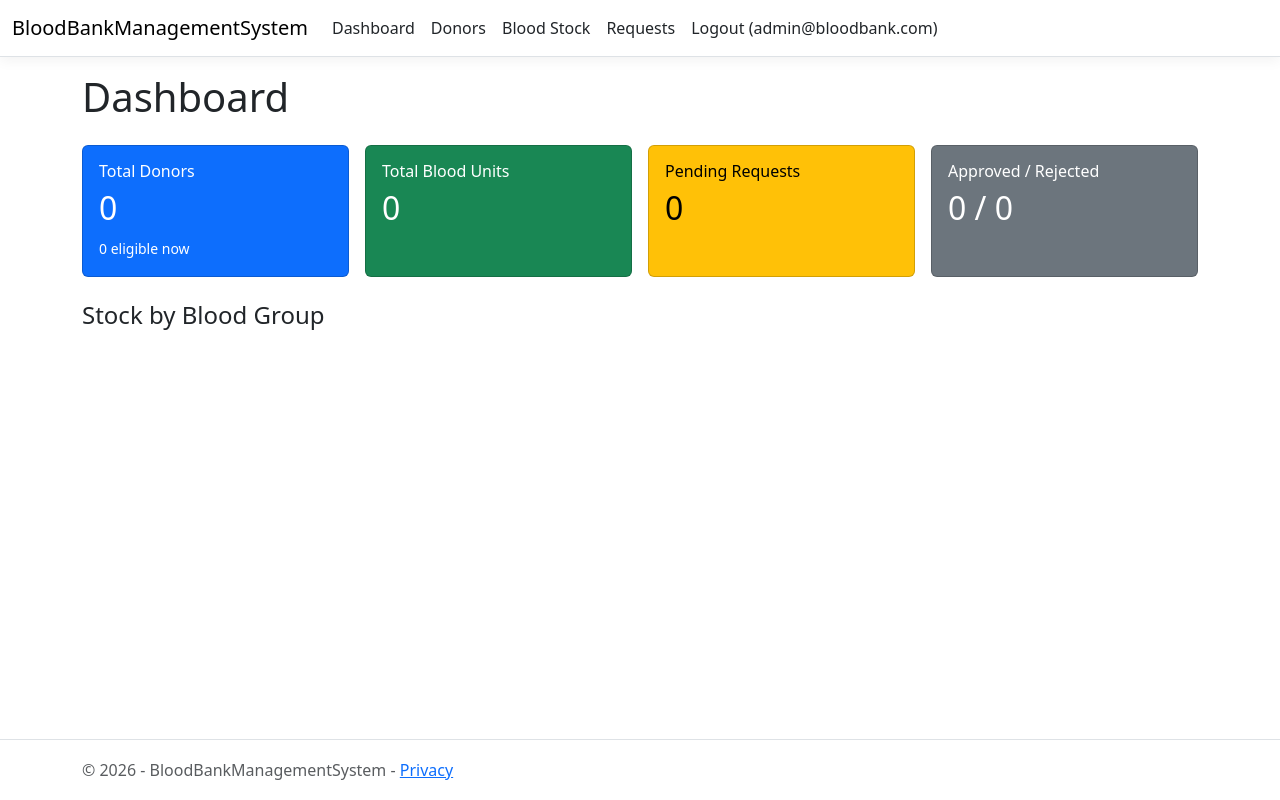
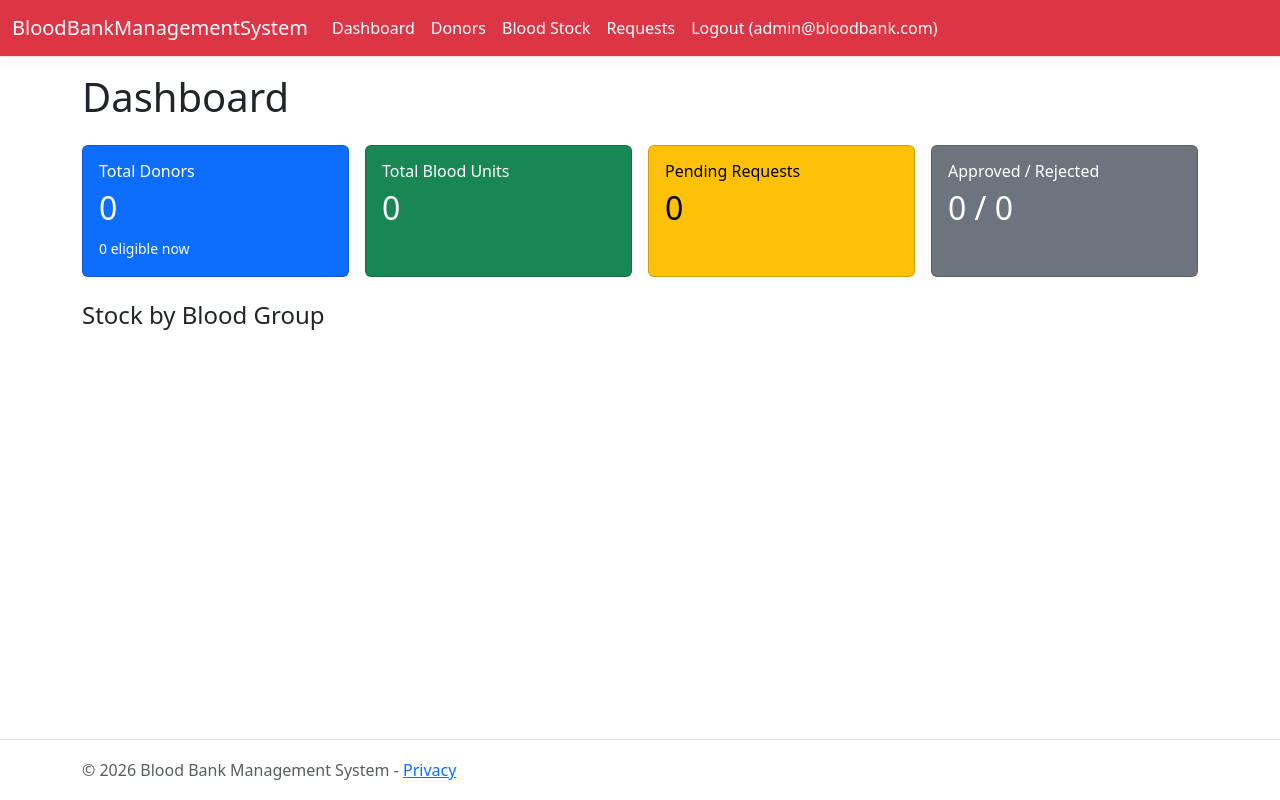
Before and after one commit to HarshKanjariya456/BloodBankManagementSystem, an ASP.NET Core app: page / in a window 1280 px wide. Run offline with ASP.NET Core 8, Linux system fonts and the light colour scheme; a user stored in the database is signed in; data that the repository does not hold is empty; style sheets or scripts are compiled from the project's sources.

Commit message:
Improve navbar and layout styling

```diff
--- a/BloodBankManagementSystem/Views/BloodRequests/Details.cshtml
+++ b/BloodBankManagementSystem/Views/BloodRequests/Details.cshtml
@@ -21,7 +21,7 @@
     <dt class="col-sm-3">Hospital</dt>
     <dd class="col-sm-9">@Model.HospitalName</dd>
     <dt class="col-sm-3">Blood Group</dt>
-    <dd class="col-sm-9">@Model.BloodGroup</dd>
+    <dd class="col-sm-9">@Model.BloodGroup.DisplayName()</dd>
     <dt class="col-sm-3">Units Required</dt>
     <dd class="col-sm-9">@Model.UnitsRequired</dd>
     <dt class="col-sm-3">Contact</dt>
--- a/BloodBankManagementSystem/Views/BloodRequests/Index.cshtml
+++ b/BloodBankManagementSystem/Views/BloodRequests/Index.cshtml
@@ -51,7 +51,7 @@
                 <td>@item.Id</td>
                 <td>@item.PatientName</td>
                 <td>@item.HospitalName</td>
-                <td>@item.BloodGroup</td>
+                <td>@item.BloodGroup.DisplayName()</td>
                 <td>@item.UnitsRequired</td>
                 <td>@item.RequestDate.ToString("dd MMM yyyy")</td>
                 <td>
--- a/BloodBankManagementSystem/Views/BloodStock/Index.cshtml
+++ b/BloodBankManagementSystem/Views/BloodStock/Index.cshtml
@@ -31,7 +31,7 @@
         @foreach (var item in Model)
         {
             <tr>
-                <td><strong>@item.BloodGroup</strong></td>
+                <td><strong>@item.BloodGroup.DisplayName()</strong></td>
                 <td>@item.Units</td>
                 <td>
                     @if (item.Units == 0)
--- a/BloodBankManagementSystem/Views/Donors/Delete.cshtml
+++ b/BloodBankManagementSystem/Views/Donors/Delete.cshtml
@@ -10,7 +10,7 @@
     <dt class="col-sm-3">Name</dt>
     <dd class="col-sm-9">@Model.FullName</dd>
     <dt class="col-sm-3">Blood Group</dt>
-    <dd class="col-sm-9">@Model.BloodGroup</dd>
+    <dd class="col-sm-9">@Model.BloodGroup.DisplayName()</dd>
     <dt class="col-sm-3">City</dt>
     <dd class="col-sm-9">@Model.City</dd>
 </dl>
--- a/BloodBankManagementSystem/Views/Donors/Details.cshtml
+++ b/BloodBankManagementSystem/Views/Donors/Details.cshtml
@@ -13,7 +13,7 @@
     <dt class="col-sm-3">Gender</dt>
     <dd class="col-sm-9">@Model.Gender</dd>
     <dt class="col-sm-3">Blood Group</dt>
-    <dd class="col-sm-9">@Model.BloodGroup</dd>
+    <dd class="col-sm-9">@Model.BloodGroup.DisplayName()</dd>
     <dt class="col-sm-3">Phone</dt>
     <dd class="col-sm-9">@Model.Phone</dd>
     <dt class="col-sm-3">Email</dt>
--- a/BloodBankManagementSystem/Views/Donors/Index.cshtml
+++ b/BloodBankManagementSystem/Views/Donors/Index.cshtml
@@ -2,7 +2,7 @@
 @using Microsoft.AspNetCore.Mvc.Rendering
 @{
     ViewData["Title"] = "Donors";
-    var bloodGroups = (SelectList)ViewData["BloodGroups"]!;
+    var bloodGroups = (List<SelectListItem>)ViewData["BloodGroups"]!;
 }
 
 <h1>Donors</h1>
@@ -52,7 +52,7 @@
                 <td>@item.FullName</td>
                 <td>@item.Age</td>
                 <td>@item.Gender</td>
-                <td>@item.BloodGroup</td>
+                <td>@item.BloodGroup.DisplayName()</td>
                 <td>@item.Phone</td>
                 <td>@item.City</td>
                 <td>
--- a/BloodBankManagementSystem/Views/Home/Index.cshtml
+++ b/BloodBankManagementSystem/Views/Home/Index.cshtml
@@ -46,7 +46,7 @@
         <div class="col-6 col-md-3">
             <div class="card border-@color">
                 <div class="card-body text-center">
-                    <h5>@s.BloodGroup</h5>
+                    <h5>@s.BloodGroup.DisplayName()</h5>
                     <h3 class="text-@color">@s.Units</h3>
                     <small class="text-muted">units</small>
                 </div>
--- a/BloodBankManagementSystem/Views/Shared/_Layout.cshtml
+++ b/BloodBankManagementSystem/Views/Shared/_Layout.cshtml
@@ -3,7 +3,7 @@
 <head>
     <meta charset="utf-8" />
     <meta name="viewport" content="width=device-width, initial-scale=1.0" />
-    <title>@ViewData["Title"] - BloodBankManagementSystem</title>
+    <title>@ViewData["Title"] - Blood Bank Management System</title>
     <script type="importmap"></script>
     <link rel="stylesheet" href="~/lib/bootstrap/dist/css/bootstrap.min.css" />
     <link rel="stylesheet" href="~/css/site.css" asp-append-version="true" />
@@ -11,7 +11,7 @@
 </head>
 <body>
     <header>
-        <nav class="navbar navbar-expand-sm navbar-toggleable-sm navbar-light bg-white border-bottom box-shadow mb-3">
+        <nav class="navbar navbar-expand-sm navbar-toggleable-sm navbar-dark bg-danger border-bottom box-shadow mb-3">
             <div class="container-fluid">
                 <a class="navbar-brand" asp-area="" asp-controller="Home" asp-action="Index">BloodBankManagementSystem</a>
                 <button class="navbar-toggler" type="button" data-bs-toggle="collapse" data-bs-target=".navbar-collapse" aria-controls="navbarSupportedContent"
@@ -23,27 +23,27 @@
                         @if (User.Identity?.IsAuthenticated == true)
                         {
                             <li class="nav-item">
-                                <a class="nav-link text-dark" asp-controller="Home" asp-action="Index">Dashboard</a>
+                                <a class="nav-link text-white" asp-controller="Home" asp-action="Index">Dashboard</a>
                             </li>
                             <li class="nav-item">
-                                <a class="nav-link text-dark" asp-controller="Donors" asp-action="Index">Donors</a>
+                                <a class="nav-link text-white" asp-controller="Donors" asp-action="Index">Donors</a>
                             </li>
                             <li class="nav-item">
-                                <a class="nav-link text-dark" asp-controller="BloodStock" asp-action="Index">Blood Stock</a>
+                                <a class="nav-link text-white" asp-controller="BloodStock" asp-action="Index">Blood Stock</a>
                             </li>
                             <li class="nav-item">
-                                <a class="nav-link text-dark" asp-controller="BloodRequests" asp-action="Index">Requests</a>
+                                <a class="nav-link text-white" asp-controller="BloodRequests" asp-action="Index">Requests</a>
                             </li>
                             <li class="nav-item">
                                 <form asp-controller="Account" asp-action="Logout" method="post" class="d-inline">
-                                    <button type="submit" class="nav-link btn btn-link text-dark">Logout (@User.Identity.Name)</button>
+                                    <button type="submit" class="nav-link btn btn-link text-white">Logout (@User.Identity.Name)</button>
                                 </form>
                             </li>
                         }
                         else
                         {
                             <li class="nav-item">
-                                <a class="nav-link text-dark" asp-controller="Account" asp-action="Login">Login</a>
+                                <a class="nav-link text-white" asp-controller="Account" asp-action="Login">Login</a>
                             </li>
                         }
                     </ul>
@@ -59,7 +59,7 @@
 
     <footer class="border-top footer text-muted">
         <div class="container">
-            &copy; 2026 - BloodBankManagementSystem - <a asp-area="" asp-controller="Home" asp-action="Privacy">Privacy</a>
+            &copy; 2026 Blood Bank Management System - <a asp-area="" asp-controller="Home" asp-action="Privacy">Privacy</a>
         </div>
     </footer>
     <script src="~/lib/jquery/dist/jquery.min.js"></script>
```
Also changed, not shown: BloodBankManagementSystem/Controllers/DonorsController.cs (+7 -1 lines), BloodBankManagementSystem/Models/BloodGroup.cs (+10 -8 lines), BloodBankManagementSystem/Models/EnumExtensions.cs (added, +14 -0 lines).
